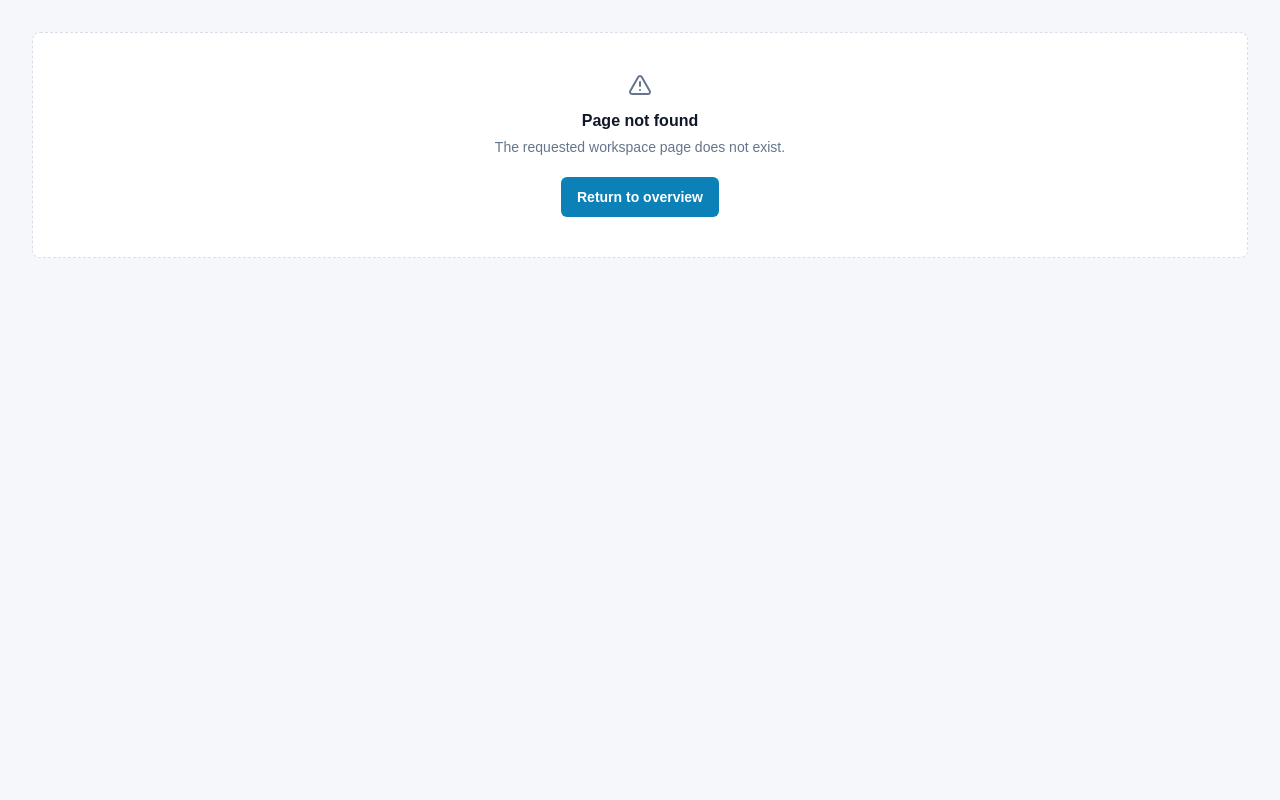
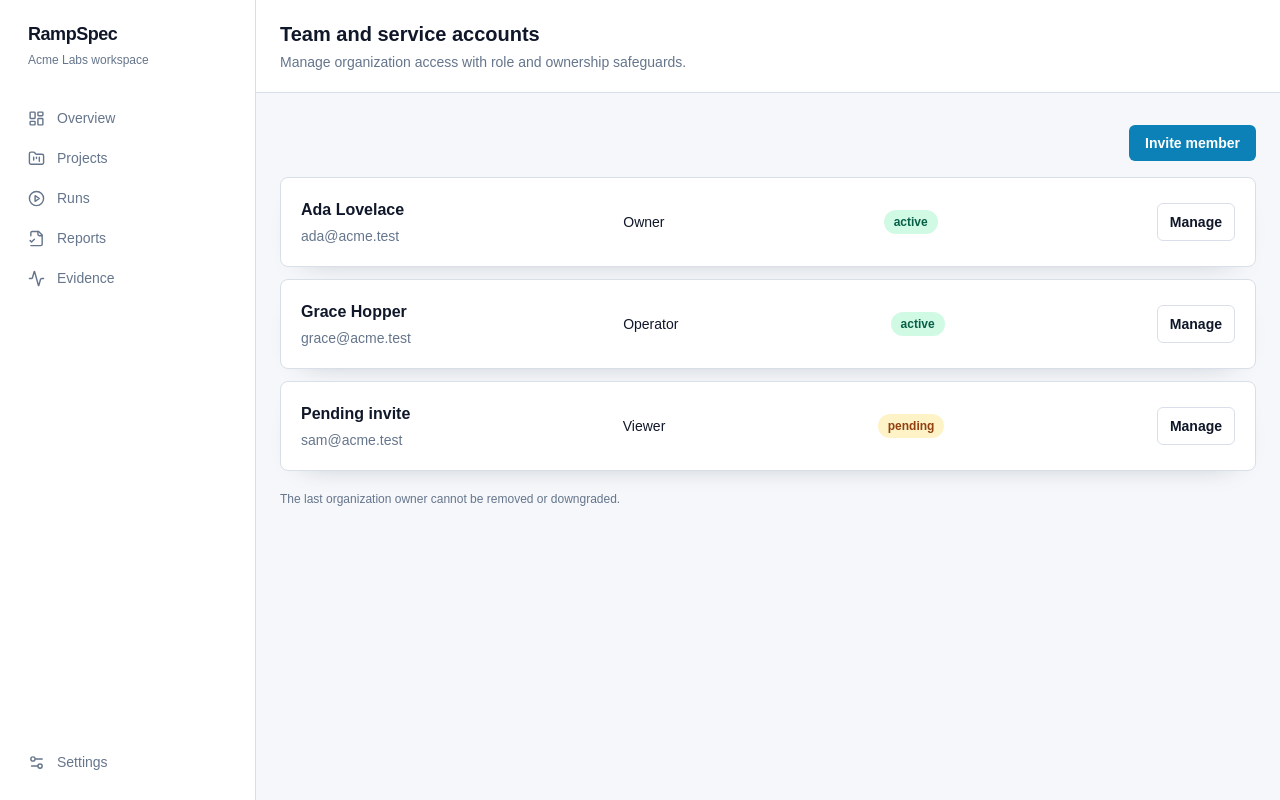
Before and after one commit to ramspec-labs/rampspec-frontend, a Next.js app: page /settings/team in a window 1280 px wide. Before the commit this address had no page. Built offline with nearby package versions, Linux system fonts and the light colour scheme.

Commit message:
Add team and service accounts

```diff
--- /dev/null
+++ b/src/app/settings/team/page.tsx
@@ -0,0 +1,4 @@
+import { AppShell } from "@/components/app-shell";
+import { StatusBadge } from "@/components/ui/status-badge";
+const members = [{ name: "Ada Lovelace", email: "ada@acme.test", role: "owner", state: "active" }, { name: "Grace Hopper", email: "grace@acme.test", role: "operator", state: "active" }, { name: "Pending invite", email: "sam@acme.test", role: "viewer", state: "pending" }];
+export default function TeamPage() { return <AppShell title="Team and service accounts" description="Manage organization access with role and ownership safeguards."><div className="flex justify-end"><button className="rounded-md bg-accent px-4 py-2 text-sm font-semibold text-white">Invite member</button></div><div className="mt-4 space-y-3">{members.map((member) => <article key={member.email} className="flex flex-wrap items-center justify-between gap-4 rounded-lg border border-line bg-surface p-5 shadow-panel"><div><h2 className="font-semibold">{member.name}</h2><p className="mt-1 text-sm text-muted">{member.email}</p></div><span className="capitalize text-sm">{member.role}</span><StatusBadge status={member.state === "active" ? "success" : "warning"}>{member.state}</StatusBadge><button className="rounded-md border border-line px-3 py-2 text-sm font-semibold">Manage</button></article>)}</div><p className="mt-5 text-xs text-muted">The last organization owner cannot be removed or downgraded.</p></AppShell>; }
```
